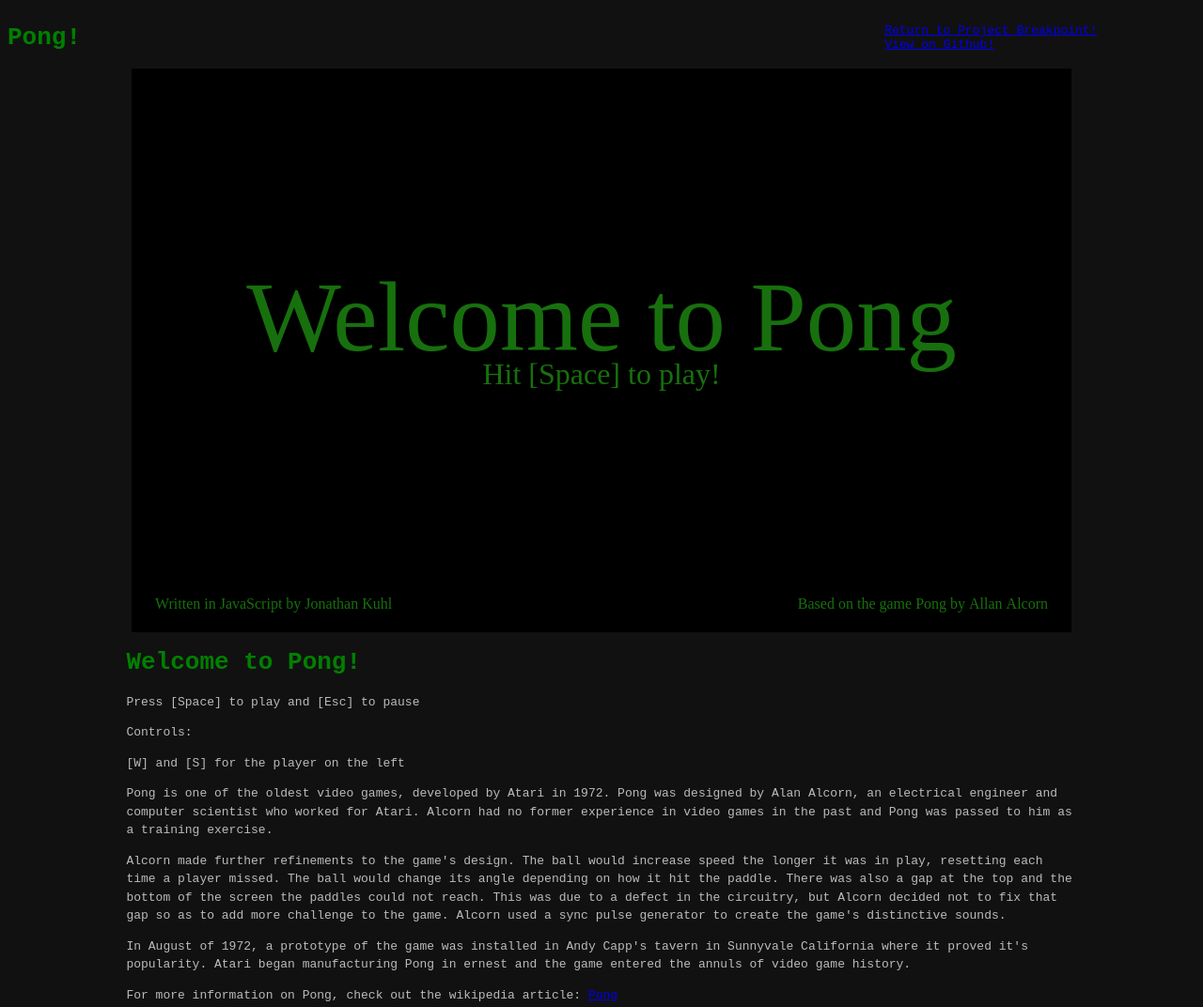
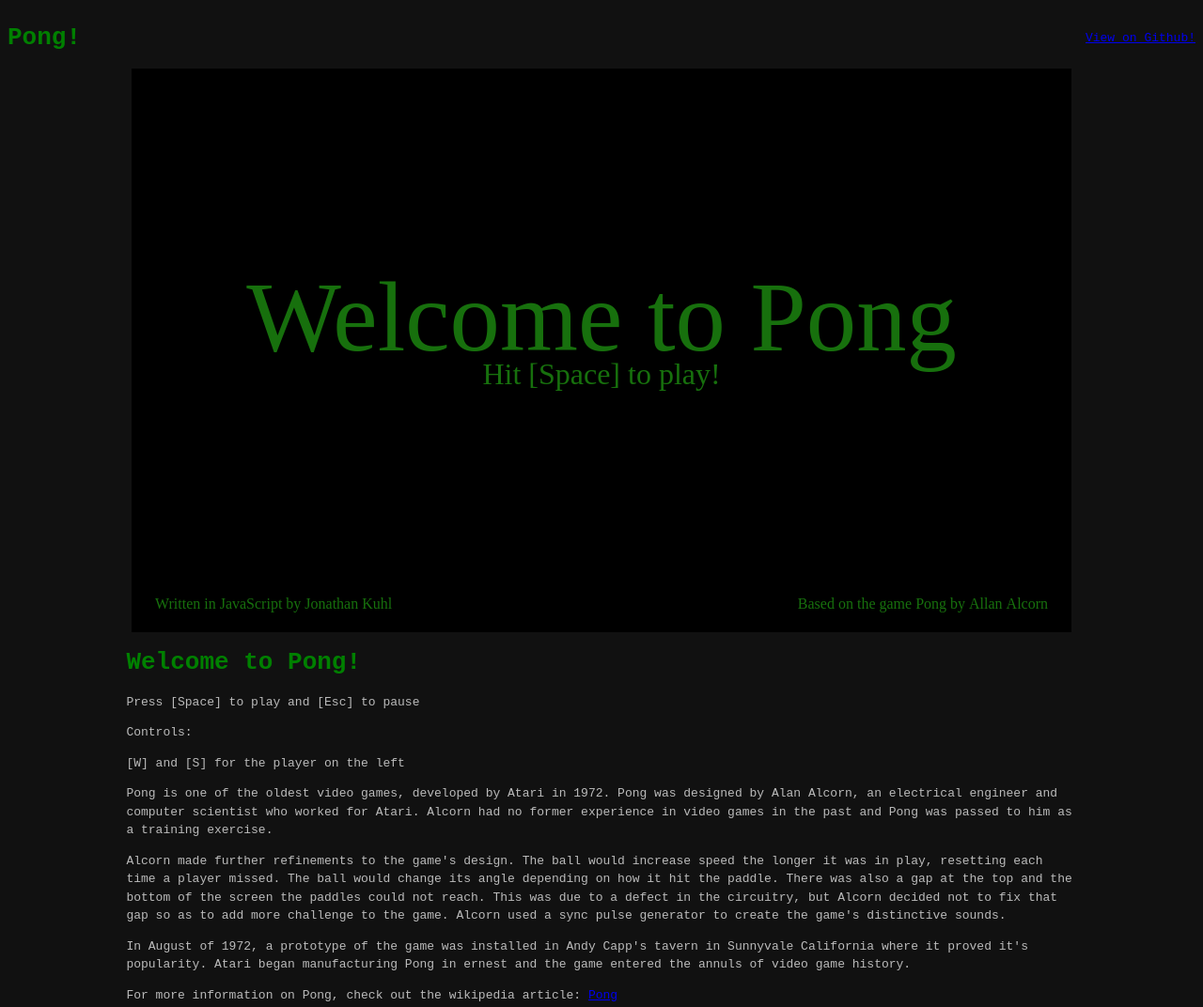
Before and after one commit to jckuhl/pong, a website: page pong.html in a window 1280 px wide. Shown: the whole page at 94% size. Drawn offline with Linux system fonts and the light colour scheme.

Commit message:
removed broken link

```diff
--- a/pong.html
+++ b/pong.html
@@ -11,7 +11,7 @@
     <header>
         <h1>Pong!</h1>
         <ul>
-            <li><a href="https://www.projectbreakpoint.com/">Return to Project Breakpoint!</a></li>
+            <!-- <li><a href="https://www.projectbreakpoint.com/">Return to Project Breakpoint!</a></li> -->
             <li><a href="https://github.com/jckuhl/pong">View on Github!</a></li>
         </ul>
     </header>
```
